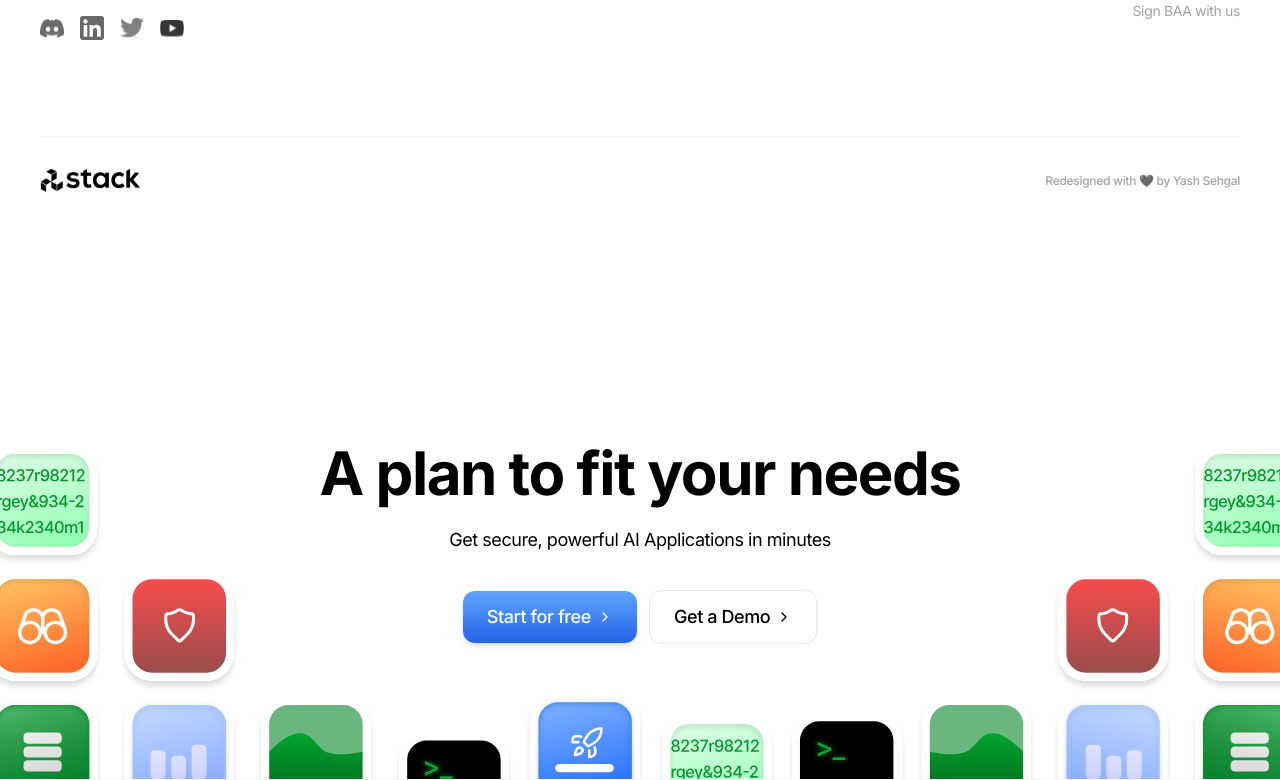
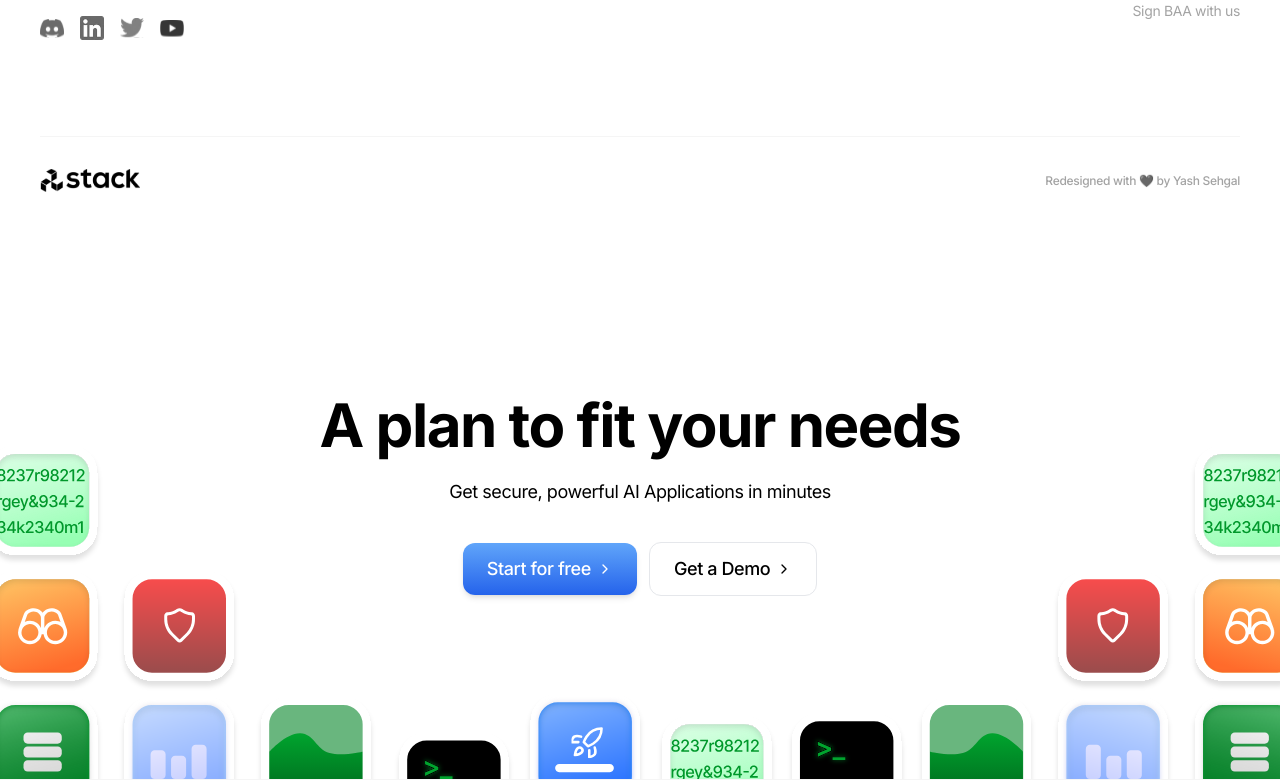
Before and after one commit to yashsehgal/stack-ai-redesign, a Next.js app: page / in a window 1280 px wide. Shown: the part 11022-11802 px from the top of the page. Built offline with nearby package versions, Linux system fonts and the light colour scheme.

Commit message:
🎨 Add spacing to cta section

```diff
--- a/components/sections/cta.tsx
+++ b/components/sections/cta.tsx
@@ -8,7 +8,7 @@ export default function CTASection() {
       id="cta-section"
       className="xl:h-[460px] border-b border-b-neutral-100">
       <ViewContainer>
-        <div className="cta-content-wrapper flex flex-col items-center gap-3">
+        <div className="cta-content-wrapper flex flex-col items-center gap-3 -mt-12">
           <h1 className="leading-snug font-bold text-6xl max-lg:text-5xl max-md:text-3xl">
             A plan to fit your needs
           </h1>
```
